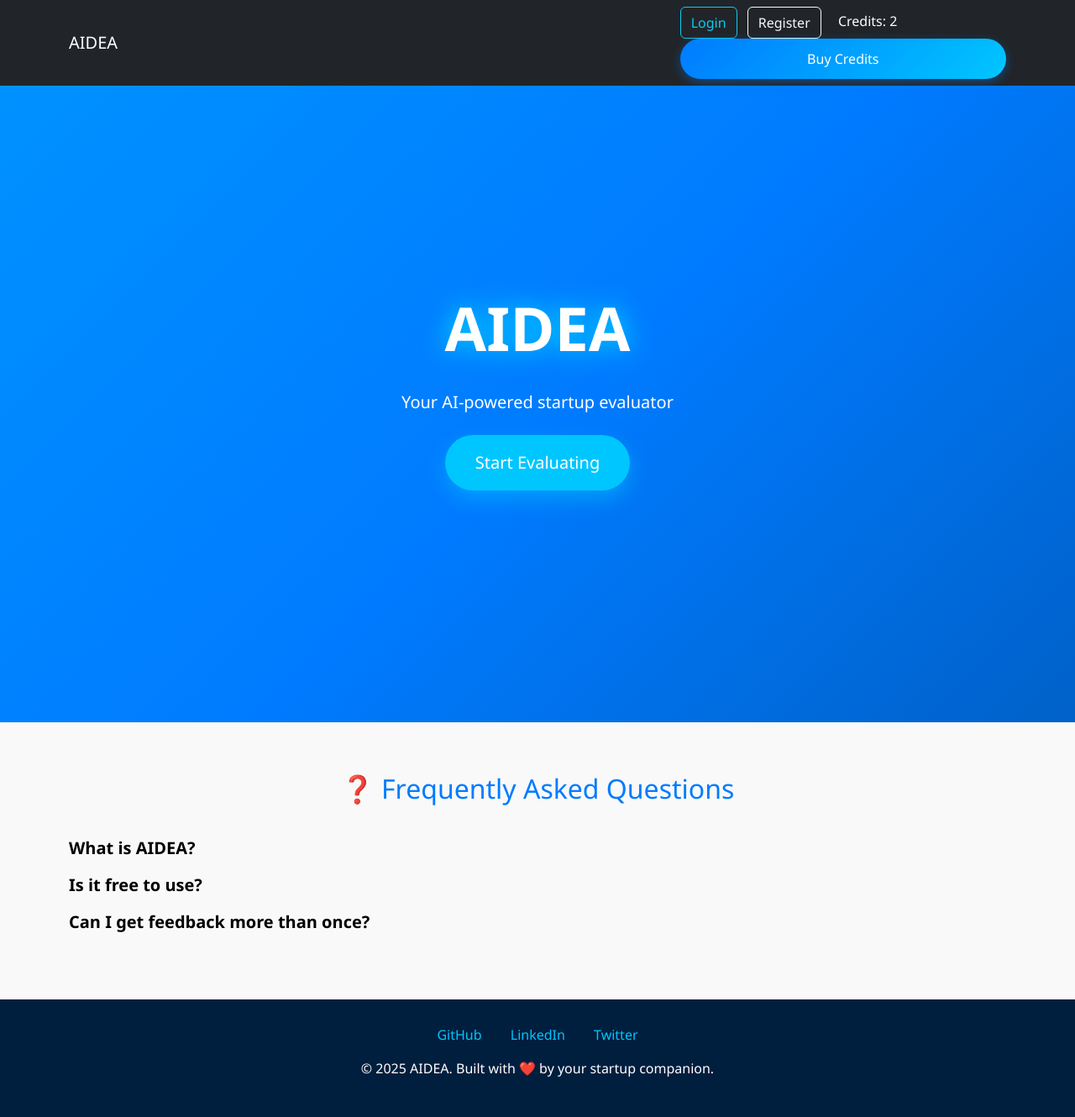
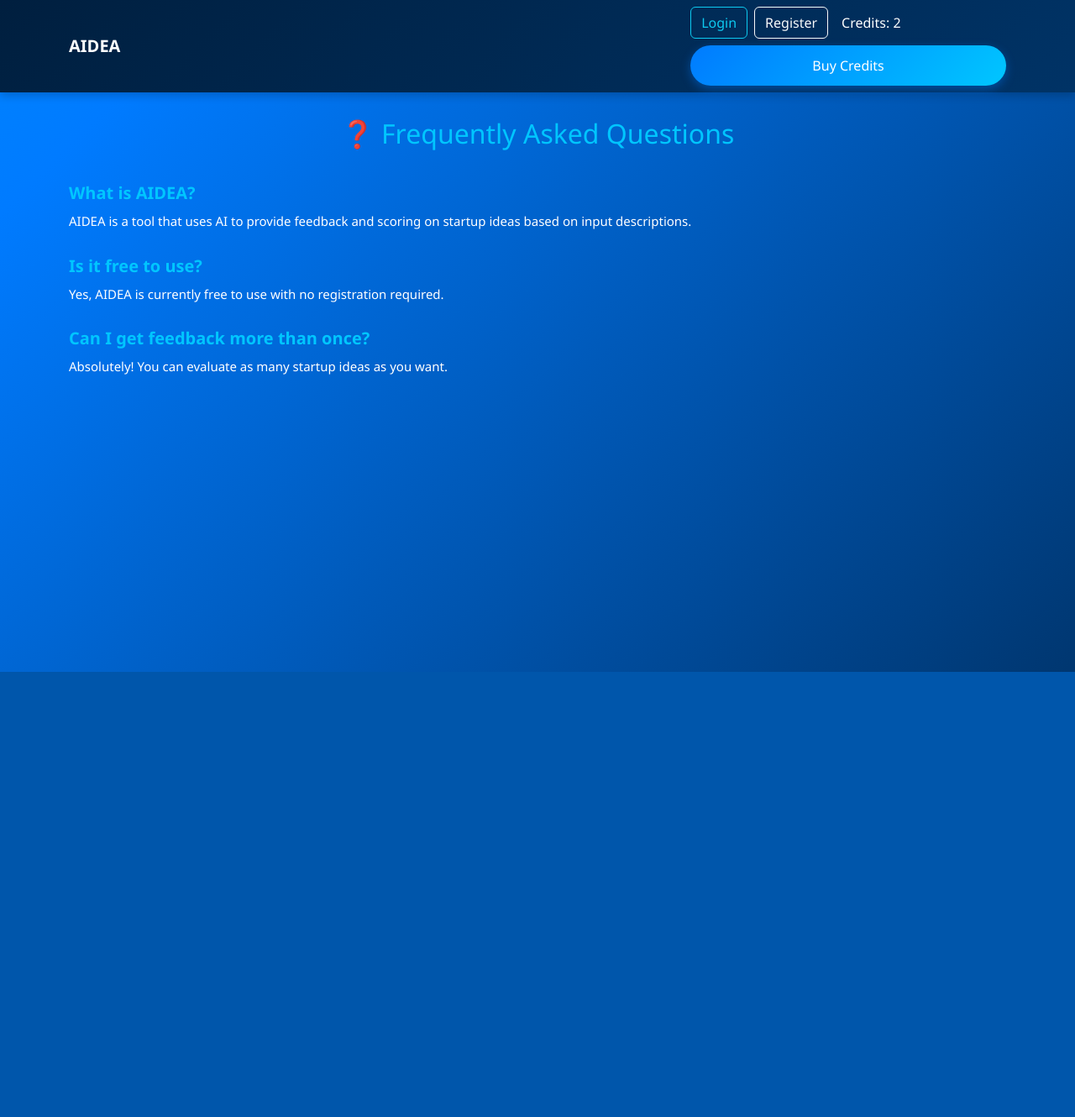
Before and after one commit to OSS-Mind/aidea0, a Flask app: page / in a window 1280 px wide. Shown: the whole page at 84% size. After the commit the page ends 800 px from the top, so only its background shows below. Run offline with Flask 3, Linux system fonts and the light colour scheme; some libraries are stand-ins or nearby versions.

Commit message:
Improve UI: uniform navbar and FAQ restyling

```diff
--- a/templates/index.html
+++ b/templates/index.html
@@ -110,29 +110,30 @@
     }
 
     .faq-section {
-      background: #f9f9f9;
-      color: #000;
-      padding: 60px 20px;
+      background: transparent;
+      color: white;
+      padding: 80px 20px;
     }
 
     .faq-section h2 {
       text-align: center;
       margin-bottom: 40px;
-      color: #007bff;
+      color: #00c6ff;
     }
 
     .faq-item {
-      margin-bottom: 20px;
+      margin-bottom: 30px;
     }
 
     .faq-item h5 {
+      font-weight: 600;
       cursor: pointer;
-      font-weight: 600;
+      color: #00c6ff;
     }
 
     .faq-answer {
-      display: none;
-      padding-left: 15px;
+      margin-top: 10px;
+      font-size: 15px;
     }
 
     footer {
@@ -156,101 +157,23 @@
 </head>
 <body>
 
-  <!-- 🔽 NUOVO BLOCCO: NAVBAR -->
-  <nav class="navbar navbar-expand-lg navbar-dark bg-dark fixed-top">
-    <div class="container">
-      <a class="navbar-brand" href="#">AIDEA</a>
-      <div class="ms-auto">
-        <button class="btn btn-outline-info me-2" data-bs-toggle="modal" data-bs-target="#loginModal">Login</button>
-        <button class="btn btn-outline-light me-3" data-bs-toggle="modal" data-bs-target="#registerModal">Register</button>
-        <span class="text-white me-3" id="creditsDisplay">Credits: 2</span>
+  <!-- 🔽 NAVBAR AGGIORNATA -->
+  <nav class="navbar navbar-expand-lg navbar-dark fixed-top" style="background: linear-gradient(135deg, #001f3f, #003366); box-shadow: 0 4px 10px rgba(0,0,0,0.2);">
+    <div class="container d-flex justify-content-between align-items-center">
+      <a class="navbar-brand fw-bold" href="#">AIDEA</a>
+      <div class="d-flex flex-wrap align-items-center gap-2">
+        <button class="btn btn-outline-info" data-bs-toggle="modal" data-bs-target="#loginModal">Login</button>
+        <button class="btn btn-outline-light" data-bs-toggle="modal" data-bs-target="#registerModal">Register</button>
+        <span class="text-white ms-2 me-2">Credits: <span id="creditsDisplay">2</span></span>
         <button class="btn btn-primary" data-bs-toggle="modal" data-bs-target="#buyModal">Buy Credits</button>
       </div>
     </div>
   </nav>
   <div style="height: 60px;"></div>
 
-  <!-- 🔽 MODAL LOGIN -->
-  <div class="modal fade" id="loginModal" tabindex="-1" aria-labelledby="loginModalLabel" aria-hidden="true">
-    <div class="modal-dialog">
-      <div class="modal-content bg-light text-dark">
-        <div class="modal-header">
-          <h5 class="modal-title" id="loginModalLabel">Login</h5>
-          <button type="button" class="btn-close" data-bs-dismiss="modal"></button>
-        </div>
-        <div class="modal-body">
-          <input type="email" class="form-control mb-3" placeholder="Email">
-          <input type="password" class="form-control mb-3" placeholder="Password">
-          <button class="btn btn-primary w-100">Log In</button>
-        </div>
-      </div>
-    </div>
-  </div>
+  <!-- Qui rimangono le sezioni modali, hero, form, ecc. invariati -->
 
-  <!-- 🔽 MODAL REGISTER -->
-  <div class="modal fade" id="registerModal" tabindex="-1" aria-labelledby="registerModalLabel" aria-hidden="true">
-    <div class="modal-dialog">
-      <div class="modal-content bg-light text-dark">
-        <div class="modal-header">
-          <h5 class="modal-title" id="registerModalLabel">Register</h5>
-          <button type="button" class="btn-close" data-bs-dismiss="modal"></button>
-        </div>
-        <div class="modal-body">
-          <input type="text" class="form-control mb-3" placeholder="Name">
-          <input type="email" class="form-control mb-3" placeholder="Email">
-          <input type="password" class="form-control mb-3" placeholder="Password">
-          <button class="btn btn-success w-100">Sign Up</button>
-        </div>
-      </div>
-    </div>
-  </div>
-
-  <!-- 🔽 MODAL BUY CREDITS -->
-  <div class="modal fade" id="buyModal" tabindex="-1" aria-labelledby="buyModalLabel" aria-hidden="true">
-    <div class="modal-dialog">
-      <div class="modal-content bg-light text-dark">
-        <div class="modal-header">
-          <h5 class="modal-title" id="buyModalLabel">Buy Credit Packages</h5>
-          <button type="button" class="btn-close" data-bs-dismiss="modal"></button>
-        </div>
-        <div class="modal-body text-center">
-          <button class="btn btn-outline-primary w-100 mb-3">🎯 5 Evaluations - €2</button>
-          <button class="btn btn-outline-success w-100 mb-3">🚀 10 Evaluations - €3</button>
-          <button class="btn btn-outline-dark w-100">💼 Unlimited - Coming Soon</button>
-        </div>
-      </div>
-    </div>
-  </div>
-
-  <!-- HERO SECTION -->
-  <section class="hero-section">
-    <div class="brand-name">AIDEA</div>
-    <p class="lead mb-4">Your AI-powered startup evaluator</p>
-    <button id="startButton" class="start-btn">Start Evaluating</button>
-  </section>
-
-  <!-- FORM SECTION -->
-  <section class="form-section" id="formSection">
-    <div class="container" data-aos="fade-up">
-      <div class="card p-4">
-        <h4 class="text-center mb-4">Describe your Startup Idea</h4>
-        <form id="ideaForm">
-          <div class="form-floating mb-3">
-            <textarea class="form-control" placeholder="Your idea here..." id="ideaInput" style="height: 160px;"></textarea>
-            <label for="ideaInput">Startup Idea</label>
-          </div>
-          <button type="submit" class="btn btn-primary">Evaluate Idea</button>
-          <div id="loadingMessage" style="display:none;">⏳ Please wait a few seconds...</div>
-        </form>
-        <div id="resultSection" class="result-box mt-4" style="display: none;" data-aos="fade-up">
-          <h5>Evaluation Result:</h5>
-          <p id="evaluationResult"></p>
-        </div>
-      </div>
-    </div>
-  </section>
-
-  <!-- FAQ SECTION -->
+  <!-- FAQ SECTION RESTYLING -->
   <section class="faq-section" id="faq">
     <div class="container">
       <h2>❓ Frequently Asked Questions</h2>
@@ -269,70 +192,8 @@
     </div>
   </section>
 
-  <!-- FOOTER -->
-  <footer>
-    <div class="footer-links">
-      <a href="https://github.com/" target="_blank">GitHub</a>
-      <a href="https://linkedin.com/" target="_blank">LinkedIn</a>
-      <a href="https://twitter.com/" target="_blank">Twitter</a>
-    </div>
-    <p class="mt-3">© 2025 AIDEA. Built with ❤️ by your startup companion.</p>
-  </footer>
+  <!-- Footer e script JS rimangono invariati... -->
+  <!-- Ti consiglio di incollare le sezioni non elencate sopra (modali, hero, form, footer, script) direttamente dal tuo codice originale -->
 
-  <!-- JS LIBRARIES -->
-  <script src="https://code.jquery.com/jquery-3.6.0.min.js"></script>
-  <script src="https://cdn.jsdelivr.net/npm/bootstrap@5.3.0-alpha1/dist/js/bootstrap.bundle.min.js"></script>
-  <script src="https://unpkg.com/aos@2.3.1/dist/aos.js"></script>
-  <script>
-    AOS.init();
-
-    $('#startButton').on('click', function () {
-      $('#formSection').fadeIn(600);
-      $('html, body').animate({ scrollTop: $('#formSection').offset().top }, 600);
-    });
-
-    function typeWriterEffect(text, element, speed = 20) {
-      let i = 0;
-      element.html('');
-      (function type() {
-        if (i < text.length) {
-          element.append(text.charAt(i));
-          i++;
-          setTimeout(type, speed);
-        }
-      })();
-    }
-
-    $('#ideaForm').on('submit', function (event) {
-      event.preventDefault();
-      const ideaText = $('#ideaInput').val().trim();
-      if (!ideaText) return alert("Please enter your startup idea.");
-      $('#loadingMessage').fadeIn();
-      $('#resultSection').hide();
-
-      $.ajax({
-        url: '/evaluate',
-        method: 'POST',
-        contentType: 'application/json',
-        data: JSON.stringify({ input_text: ideaText }),
-        success: (res) => {
-          $('#loadingMessage').fadeOut();
-          const formatted = res.result.replace(/^([A-Z][A-Z\s\-]{3,})$/gm,
-            '<div class="section-heading">$1</div>');
-          $('#resultSection').fadeIn();
-          typeWriterEffect(formatted, $('#evaluationResult'));
-        },
-        error: () => {
-          $('#loadingMessage').fadeOut();
-          alert("Something went wrong while contacting the evaluation service.");
-        }
-      });
-    });
-
-    $('.faq-item h5').on('click', function () {
-      $(this).next('.faq-answer').slideToggle(300);
-    });
-  </script>
 </body>
 </html>
-</details>
```
